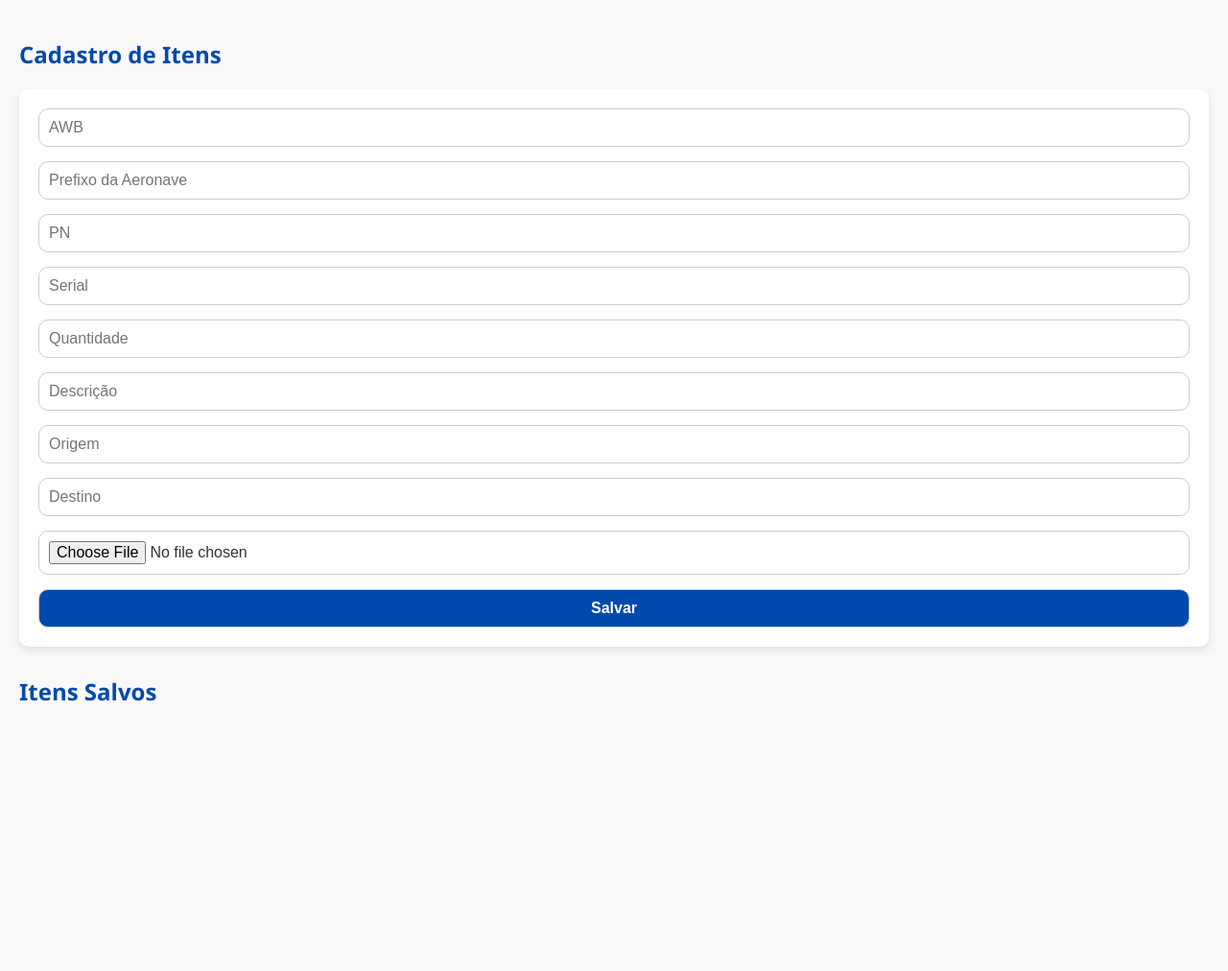
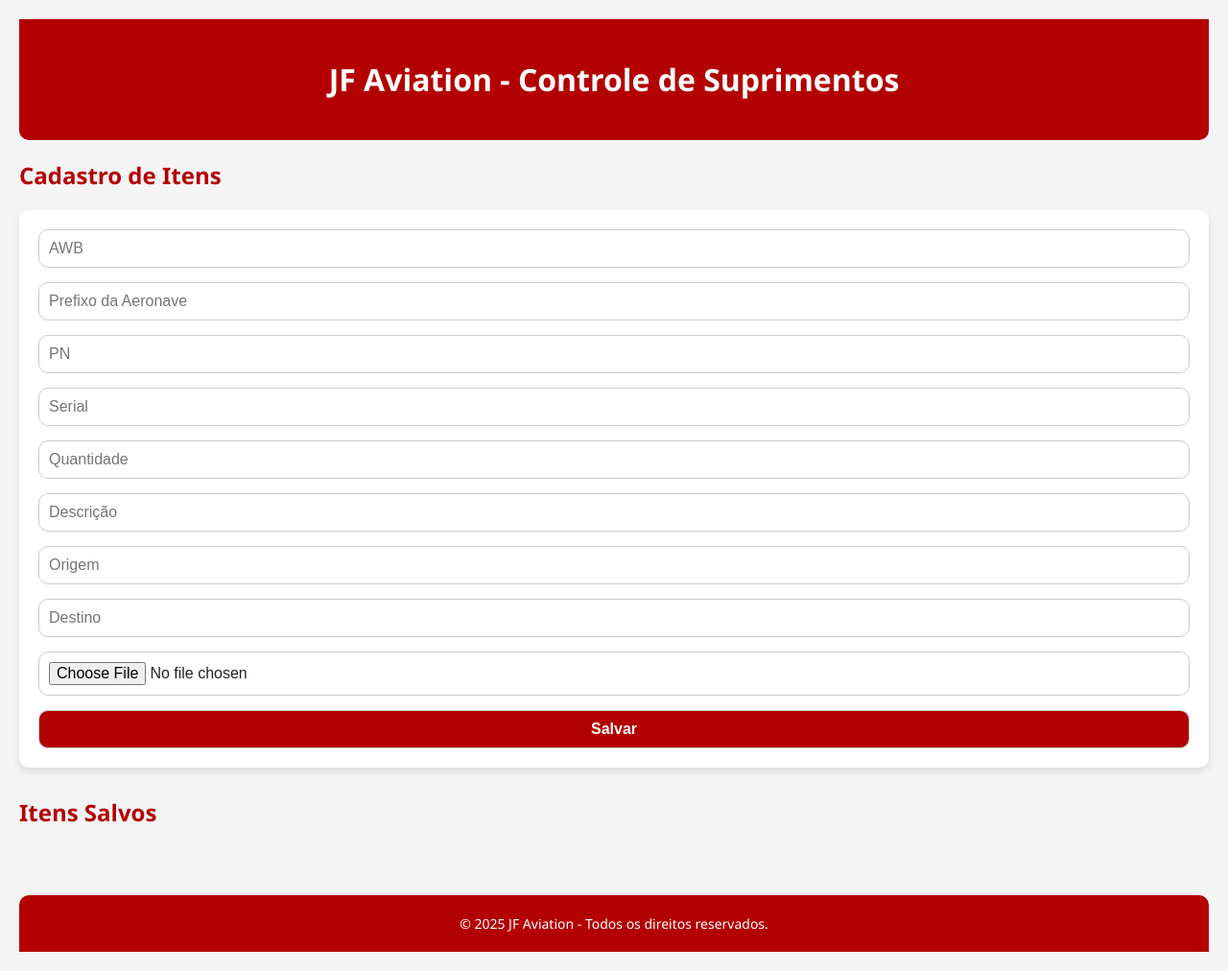
Before and after one commit to pedolkadeveloper123/Controle-de-Suprimentos---JF-Aviation, a plain HTML site: page index.html in a window 1280 px wide. Shown: the whole page at 96% size. Before the commit the page ends 800 px from the top, so only its background shows below. Drawn offline with Linux system fonts and the light colour scheme; no server answers.

Commit message:
Update index.html

```diff
--- a/index.html
+++ b/index.html
@@ -6,9 +6,9 @@
   <title>Controle de Materiais - JF Aviation</title>
   <style>
     :root {
-      --primary-color: #004AAD;
-      --secondary-color: #F9F9F9;
-      --text-color: #333;
+      --primary-color: #b30000; /* vermelho JF Aviation */
+      --secondary-color: #f4f4f4;
+      --text-color: #222;
       --border-radius: 10px;
     }
 
@@ -18,6 +18,14 @@
       padding: 20px;
       background-color: var(--secondary-color);
       color: var(--text-color);
+    }
+
+    header {
+      background-color: var(--primary-color);
+      color: white;
+      padding: 20px;
+      text-align: center;
+      border-radius: 0 0 10px 10px;
     }
 
     h2 {
@@ -53,7 +61,7 @@
     }
 
     button:hover {
-      background-color: #003a8c;
+      background-color: #800000;
     }
 
     #itensSalvos {
@@ -80,6 +88,16 @@
       margin-top: 10px;
     }
 
+    footer {
+      margin-top: 50px;
+      text-align: center;
+      padding: 20px;
+      background-color: var(--primary-color);
+      color: white;
+      font-size: 14px;
+      border-radius: 10px 10px 0 0;
+    }
+
     @media (max-width: 600px) {
       form {
         flex-direction: column;
@@ -92,6 +110,10 @@
   </style>
 </head>
 <body>
+
+  <header>
+    <h1>JF Aviation - Controle de Suprimentos</h1>
+  </header>
 
   <h2>Cadastro de Itens</h2>
   <form id="formItem">
@@ -109,6 +131,10 @@
 
   <h2>Itens Salvos</h2>
   <div id="itensSalvos"></div>
+
+  <footer>
+    &copy; 2025 JF Aviation - Todos os direitos reservados.
+  </footer>
 
   <!-- Firebase SDK -->
   <script type="module">
@@ -139,6 +165,7 @@
       const arquivo = fotoInput.files[0];
       let fotoURL = "";
 
+      try {
         if (arquivo) {
           const storageRef = ref(storage, `fotos/${Date.now()}_${arquivo.name}`);
           const snapshot = await uploadBytes(storageRef, arquivo);
@@ -158,14 +185,13 @@
           dataCadastro: new Date().toISOString()
         };
 
-      try {
         await addDoc(collection(db, "itens"), item);
         alert("Item salvo com sucesso!");
         form.reset();
         carregarItens();
       } catch (error) {
         console.error("Erro ao salvar:", error);
-        alert("Erro ao salvar item.");
+        alert("Erro ao salvar item: " + error.message);
       }
     });
 
@@ -194,6 +220,5 @@
 
     carregarItens();
   </script>
-
 </body>
 </html>
```
Lines whose indentation alone changed are shown as unchanged.
